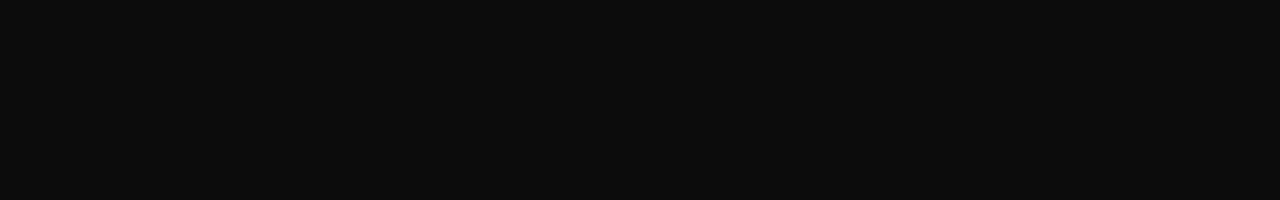
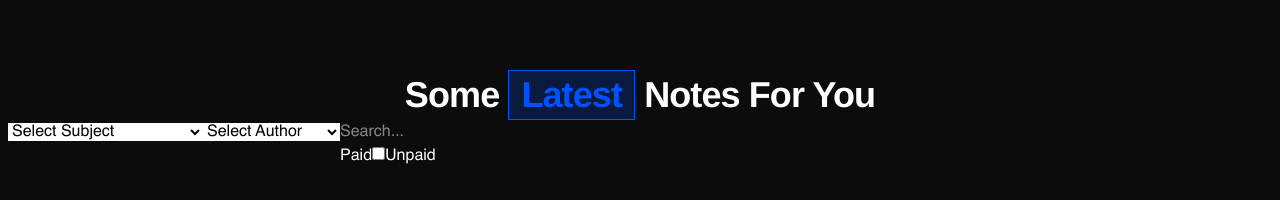
Before and after one commit to codersudip07/studybuddy, a React (Vite) app: page / in a window 1280 px wide. Shown: the part 1786-1986 px from the top of the page. Before the commit the page ends 1800 px from the top, so only its background shows below. Built offline with nearby package versions, Linux system fonts and the light colour scheme.

Commit message:
modify Title component, Start Latest Notes Section

```diff
--- a/src/App.jsx
+++ b/src/App.jsx
@@ -4,6 +4,7 @@
 import Hero from './pages/home/hero/Hero';
 import Counter from './components/Counter';
 import About from './pages/home/about/About';
+import Notes from './pages/home/latest-notes/Notes';
 
 const App = () => {
   return (
@@ -13,6 +14,7 @@
         <Hero />
         <Counter />
         <About />
+        <Notes />
       </main>
     </>
   );
--- a/src/components/Title.jsx
+++ b/src/components/Title.jsx
@@ -1,10 +1,11 @@
 import React from 'react'
 
-const Title = ({style, text, highlight}) => {
+//. update title for more flexibility.
+const Title = ({ style, highlightStyle, text, text2, highlight }) => {
   return (
     <>
       <h2 className={`text-center text-4xl tracking-tight font-bold ${style}`}>
-        {text}<span className="text-(--primary)">{highlight}</span>?
+        {text}<span className={`text-(--primary) ${highlightStyle}`}>{highlight}</span>{text2}
       </h2>
     </>
   );
--- a/src/pages/home/about/About.jsx
+++ b/src/pages/home/about/About.jsx
@@ -30,7 +30,7 @@
     <>
       <section className="w-full h-full py-14 px-2 md:px-[5%]">
         <figure className="conatiner mx-auto">
-          <Title text="What is Study" highlight="Buddy" />
+          <Title text="What is Study" highlight="Buddy" text2="?" />
           <div className="w-full mt-14 flex items-center justify-between">
             <aside className="w-1/2">
               <div className="about_img relative w-6/7 h-100 mx-auto rounded-2xl bg-linear-to-b from-(--primary) to-transparent content-end">
@@ -56,7 +56,7 @@
                     <p>{content.dets}</p>
                     <ul>
                       {content.lists.map((li, index) => (
-                        <li>{li}</li>
+                        <li key={index}>{li}</li>
                       ))}
                     </ul>
                   </div>
--- /dev/null
+++ b/src/pages/home/latest-notes/Notes.jsx
@@ -0,0 +1,163 @@
+import React, { useState } from 'react'
+import Title from '../../../components/Title'
+
+const Notes = () => {
+    const [subject, setSubject] = useState(["Digital Electronicts", "Computer Architecture", "Mathematics", "C Programing Language"]);
+    const [author, setAuthor] = useState([
+        {
+            book: "Digital Electronicts",
+            authors: ["M. Morris Mano",
+                "Thomas L. Floyd",
+                "R.P. Jain",
+                "A.P. Malvino",
+                "Ronald J. Tocci",
+                "Anil K. Maini",
+                "A. Anand Kumar",
+                "S. Salivahanan",
+                "William Kleitz",
+                "John F. Wakerly"]
+        }, {
+            book: "Computer Architecture",
+            authors: ["John L. Hennessy",
+                "David A. Patterson",
+                "William Stallings",
+                "Andrew S. Tanenbaum",
+                "M. Morris Mano",
+                "John P. Hayes",
+                "Gerrit A. Blaauw",
+                "Fred Brooks",
+                "Kai Hwang",
+                "David Money Harris",
+                "Sarah L. Harris",
+                "Randal E. Bryant",
+                "David R. O'Hallaron",
+                "Jim Ledin"]
+        }, {
+            book: "Mathematics",
+            authors: ["Erwin Kreyszig",
+                "Walter Rudin",
+                "George B. Thomas",
+                "Gilbert Strang",
+                "Sheldon Axler",
+                "B.S. Grewal",
+                "Euclid",
+                "G.H. Hardy",
+                "Terence Tao",
+                "Ian Stewart",
+                "Steven Strogatz",
+                "Michael Spivak",
+                "Kenneth Rosen",
+                "H.K. Dass"]
+        }, {
+            book: "C Programing Language",
+            authors: ["Brian Kernighan",
+                "Dennis Ritchie",
+                "Stephen Prata",
+                "Herbert Schildt",
+                "Yashavant Kanetkar",
+                "E. Balagurusamy",
+                "K. N. King",
+                "Robert Seacord",
+                "Zed Shaw",
+                "P.J. Plauger",
+                "Samuel P. Harbison",
+                "Guy L. Steele"]
+        }
+    ]);
+    const [selectSub, setSelectSub] = useState("");
+    const [selectAuthor, setSelectAuthor] = useState("");
+    const [search, setSearch] = useState("");
+
+    const handelSubjectChange = (event) => {
+        setSelectSub(event.target.value);
+        setSelectAuthor("");
+    }
+    const handleAuthorChange = (event) => {
+        setSelectAuthor(event.target.value);
+    }
+
+    //! -------Functions in working--------
+    const handelSearch = () => {
+
+    }
+
+
+    return (
+        <>
+            <section id="notes" className='w-full h-full py-14 px-2 md-[5%]'>
+                <figure className='container mx-auto'>
+                    <Title text="Some " highlight=" Latest " text2=" Notes For You" highlightStyle="h-fit border inline-block my-4 md:my-0 border-(--primary) bg-(--primary)/20 py-1 px-3" />
+                    <div
+                        id="filter-bar"
+                        className='flex '
+                    >
+                        <div id="select-section">
+                            <select
+                                id="subject"
+                                className='bg-white text-black'
+                                value={selectSub}
+                                onChange={handelSubjectChange}
+                            >
+                                <option
+                                    value="" disabled
+                                >Select Subject</option>
+                                {subject.map((content, index) => (
+                                    <option
+                                        key={index}
+                                        id={content}
+                                        value={content}
+                                        className='bg-white text-black'
+                                    >{content}</option>
+                                ))}
+                            </select>
+                            <select
+                                id="author"
+                                className=''
+                                value={selectAuthor}
+                                onChange={handleAuthorChange}
+                                className='bg-white text-black'
+                            >
+                                <option
+                                    value=""
+                                    disabled>Select Author</option>
+                                {selectSub != "" ?
+                                    author.find(item => item.book == selectSub).authors.map((content, index) => (
+                                        <option
+                                            key={index}
+                                            id={content}
+                                            value={content}
+                                        >
+                                            {content}
+                                        </option>
+                                    )) :
+                                    <option key={0} value={null} className='bg-white text-black'>Select an author</option>
+                                }
+                            </select>
+                        </div>
+                        <div id='search-toggle'>
+                            <input
+                                type='text'
+                                placeholder="Search..."
+                                onChange={handelSearch}
+                                className=''
+                                value={search}
+                            />
+                            <div class="toggle-section">
+                                <span>Paid</span>
+
+                                <label class="switch">
+                                    <input type="checkbox" />
+                                    <span class="slider"></span>
+                                </label>
+
+                                <span>Unpaid</span>
+                            </div>
+                        </div>
+                    </div>
+                </figure>
+            </section>
+        </>
+    )
+}
+
+export default Notes
```
Also changed, not shown: 1 other file (tests, documents, lock files or other folders).
